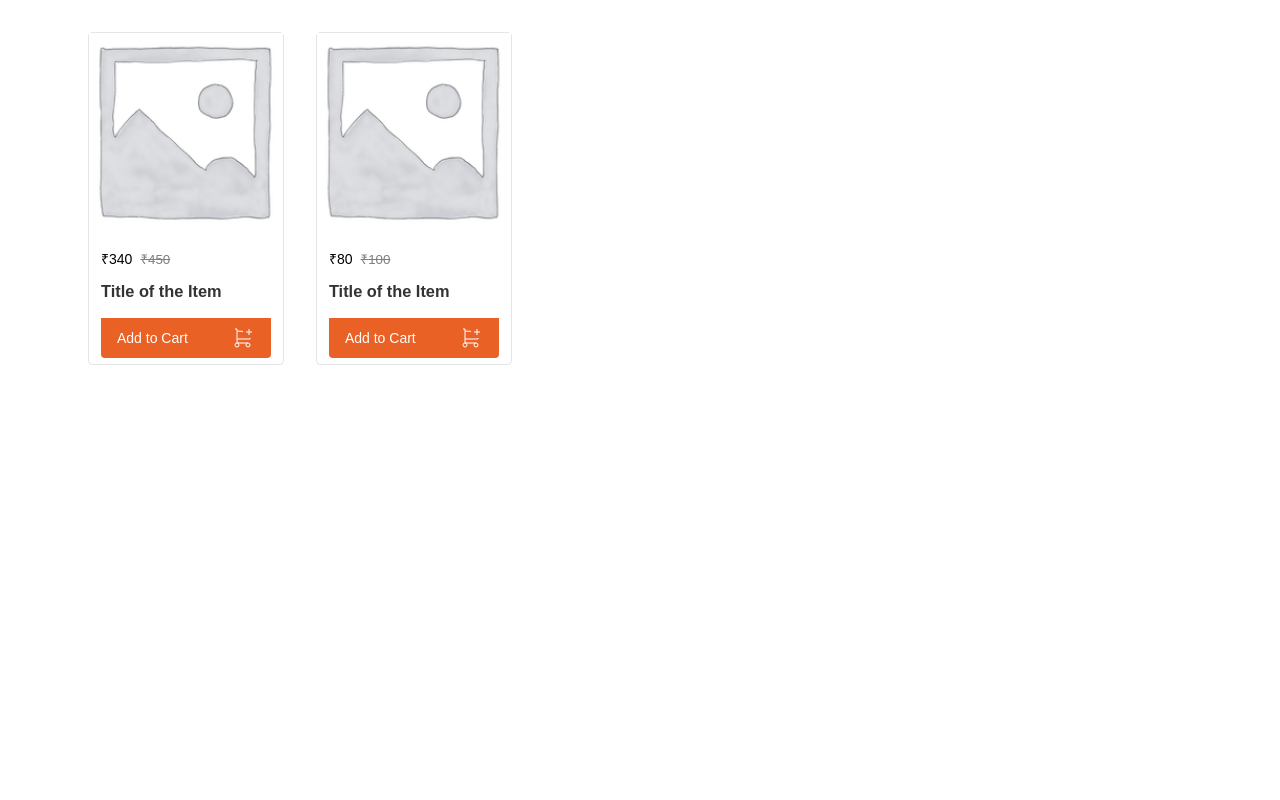
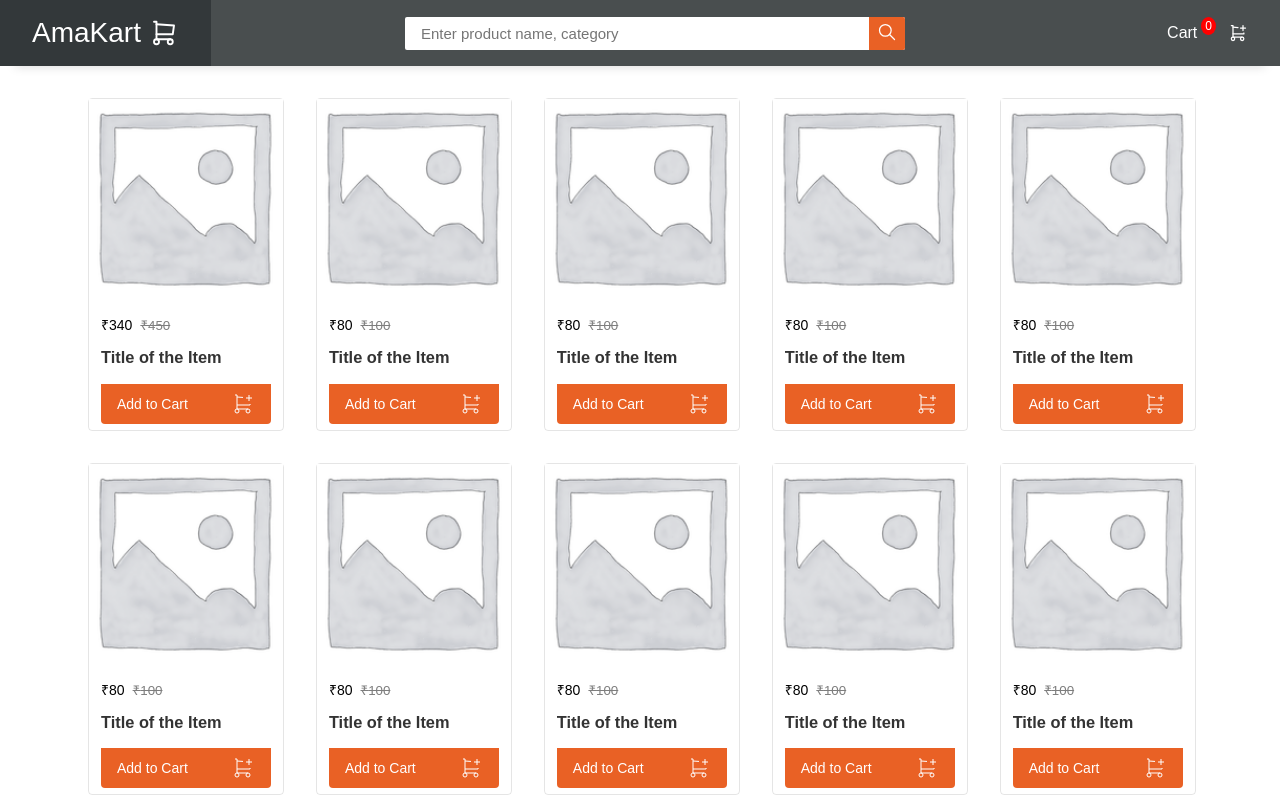
Before and after one commit to rajesh-ranjan-git/Learn-React, a React (Create React App) app: page / in a window 1280 px wide. Shown: the top 800 px of the page. Built offline with nearby package versions, Linux system fonts and the light colour scheme.

Commit message:
Added Header

```diff
--- a/src/App.js
+++ b/src/App.js
@@ -1,9 +1,11 @@
 // import React from "react";
 import Products from "./components/Products/Products";
+import Header from "./components/Layout/header";
 
 const App = () => {
   return (
     <div>
+      <Header />
       <Products />
     </div>
   );
--- /dev/null
+++ b/src/components/Layout/header.js
@@ -0,0 +1,99 @@
+const Header = () => {
+  return (
+    <header>
+      <div className="nav-brand">
+        <a to="/">
+          <span>AmaKart</span>
+          <svg
+            xmlns="http://www.w3.org/2000/svg"
+            className="icon icon-tabler icon-tabler-shopping-cart"
+            width="30"
+            height="30"
+            viewBox="0 0 24 24"
+            strokeWidth="1.5"
+            stroke="white"
+            fill="none"
+            strokeLinecap="round"
+            strokeLinejoin="round"
+          >
+            <path stroke="none" d="M0 0h24v24H0z" fill="none" />
+            <circle cx="6" cy="19" r="2" />
+            <circle cx="17" cy="19" r="2" />
+            <path d="M17 17h-11v-14h-2" />
+            <path d="M6 5l14 1l-1 7h-13" />
+          </svg>
+        </a>
+      </div>
+      <div className="searchBox-container">
+        <form>
+          <input
+            name="search"
+            type="text"
+            id="search"
+            placeholder="Enter product name, category"
+          />
+          <button type="submit">
+            <svg
+              xmlns="http://www.w3.org/2000/svg"
+              className="icon icon-tabler icon-tabler-search"
+              width="20"
+              height="20"
+              viewBox="0 0 24 24"
+              strokeWidth="1.5"
+              stroke="white"
+              fill="none"
+              strokeLinecap="round"
+              strokeLinejoin="round"
+            >
+              <path stroke="none" d="M0 0h24v24H0z" fill="none" />
+              <circle cx="10" cy="10" r="7" />
+              <line x1="21" y1="21" x2="15" y2="15" />
+            </svg>
+          </button>
+        </form>
+        <svg
+          xmlns="http://www.w3.org/2000/svg"
+          className="icon icon-tabler icon-tabler-search"
+          width="20"
+          height="20"
+          viewBox="0 0 24 24"
+          strokeWidth="1.5"
+          stroke="white"
+          fill="none"
+          strokeLinecap="round"
+          strokeLinejoin="round"
+        >
+          <path stroke="none" d="M0 0h24v24H0z" fill="none" />
+          <circle cx="10" cy="10" r="7" />
+          <line x1="21" y1="21" x2="15" y2="15" />
+        </svg>
+      </div>
+      <div className="cart-container">
+        <button>
+          <span data-items={0}>Cart</span>
+          <svg
+            xmlns="http://www.w3.org/2000/svg"
+            className="icon icon-tabler icon-tabler-shopping-cart-plus"
+            width="20"
+            height="20"
+            viewBox="0 0 24 24"
+            strokeWidth="1.5"
+            stroke="white"
+            fill="none"
+            strokeLinecap="round"
+            strokeLinejoin="round"
+          >
+            <path stroke="none" d="M0 0h24v24H0z" fill="none" />
+            <circle cx="6" cy="19" r="2" />
+            <circle cx="17" cy="19" r="2" />
+            <path d="M17 17h-11v-14h-2" />
+            <path d="M6 5l6.005 .429m7.138 6.573l-.143 .998h-13" />
+            <path d="M15 6h6m-3 -3v6" />
+          </svg>
+        </button>
+      </div>
+    </header>
+  );
+};
+
+export default Header;
--- a/src/components/Products/Products.js
+++ b/src/components/Products/Products.js
@@ -15,6 +15,76 @@ const items = [
     title: "Title of the Item",
     thumbnail: "placeholder.png",
   },
+  {
+    id: 2,
+    discountedPrice: 80,
+    price: 100,
+    title: "Title of the Item",
+    thumbnail: "placeholder.png",
+  },
+  {
+    id: 3,
+    discountedPrice: 80,
+    price: 100,
+    title: "Title of the Item",
+    thumbnail: "placeholder.png",
+  },
+  {
+    id: 4,
+    discountedPrice: 80,
+    price: 100,
+    title: "Title of the Item",
+    thumbnail: "placeholder.png",
+  },
+  {
+    id: 5,
+    discountedPrice: 80,
+    price: 100,
+    title: "Title of the Item",
+    thumbnail: "placeholder.png",
+  },
+  {
+    id: 6,
+    discountedPrice: 80,
+    price: 100,
+    title: "Title of the Item",
+    thumbnail: "placeholder.png",
+  },
+  {
+    id: 7,
+    discountedPrice: 80,
+    price: 100,
+    title: "Title of the Item",
+    thumbnail: "placeholder.png",
+  },
+  {
+    id: 8,
+    discountedPrice: 80,
+    price: 100,
+    title: "Title of the Item",
+    thumbnail: "placeholder.png",
+  },
+  {
+    id: 9,
+    discountedPrice: 80,
+    price: 100,
+    title: "Title of the Item",
+    thumbnail: "placeholder.png",
+  },
+  {
+    id: 10,
+    discountedPrice: 80,
+    price: 100,
+    title: "Title of the Item",
+    thumbnail: "placeholder.png",
+  },
+  {
+    id: 11,
+    discountedPrice: 80,
+    price: 100,
+    title: "Title of the Item",
+    thumbnail: "placeholder.png",
+  },
 ];
 
 const Products = () => {
@@ -23,6 +93,16 @@ const Products = () => {
       <div className={"product-list--wrapper"}>
         <ListItem data={items[0]}></ListItem>
         <ListItem data={items[1]}></ListItem>
+        <ListItem data={items[2]}></ListItem>
+        <ListItem data={items[3]}></ListItem>
+        <ListItem data={items[4]}></ListItem>
+        <ListItem data={items[5]}></ListItem>
+        <ListItem data={items[6]}></ListItem>
+        <ListItem data={items[7]}></ListItem>
+        <ListItem data={items[8]}></ListItem>
+        <ListItem data={items[9]}></ListItem>
+        <ListItem data={items[10]}></ListItem>
+        <ListItem data={items[11]}></ListItem>
       </div>
     </div>
   );
--- a/src/index.css
+++ b/src/index.css
@@ -87,3 +87,148 @@ button.cart-add {
 button.cart-add img {
   width: 1.5rem;
 }
+
+header {
+  margin: 0;
+  padding: 0 0px;
+  background-color: rgba(28, 34, 36, 0.8);
+  display: flex;
+  justify-content: space-between;
+  box-shadow: 0 15px 10px -15px #1111112b;
+  position: sticky;
+  z-index: 1024;
+  top: 0;
+}
+
+.nav-brand,
+.cart-container {
+  a,
+  button {
+    display: flex;
+    align-items: center;
+    padding: 12px 32px;
+    text-decoration: none;
+    color: white;
+    font-size: 28px;
+  }
+
+  a svg,
+  button svg {
+    margin-left: 8px;
+    font-size: 30px;
+  }
+
+  &:hover {
+    background-color: rgba(28, 34, 36, 0.5);
+  }
+}
+
+.cart-container {
+  display: flex;
+
+  a,
+  button {
+    margin: auto;
+    background-color: unset;
+    border: unset;
+    cursor: pointer;
+    font-size: 16px;
+  }
+
+  a span:first-child,
+  button span:first-child {
+    padding-right: 8px;
+  }
+
+  a span:first-child[data-items]::after,
+  button span:first-child[data-items]::after {
+    position: relative;
+    content: attr(data-items);
+    font-size: 12px;
+    background-color: red;
+    padding: 2px 4px;
+    border-radius: 50%;
+    top: -8px;
+    right: -4px;
+  }
+}
+
+.searchBox-container {
+  align-self: center;
+  flex-grow: 1;
+}
+
+.searchBox-container form {
+  position: relative;
+  display: flex;
+  max-width: 100%;
+  margin: 0 80px;
+  justify-content: center;
+}
+
+.searchBox-container input {
+  flex-grow: 1;
+  padding: 8px 56px 8px 16px;
+  border: transparent;
+  border-radius: 2px;
+  width: 100%;
+  font-size: 15px;
+  color: rgba(128, 128, 128, 0.897);
+  outline: rgba(28, 34, 36, 0.5);
+  max-width: 500px;
+}
+
+.searchBox-container button[type="submit"] {
+  background-color: rgb(233, 97, 37);
+  position: relative;
+  right: 36px;
+  padding-right: 8px !important;
+  padding-left: 8px !important;
+  border: unset;
+  border-top-right-radius: 2px;
+  border-bottom-right-radius: 2px;
+  cursor: pointer;
+}
+
+.searchBox-container form + svg {
+  display: none;
+}
+
+/* Media Queries */
+@media screen and (max-width: 768px) {
+  .nav-brand,
+  .cart-container {
+    a,
+    button {
+      font-size: 22px;
+      padding: 14px 16px;
+    }
+  }
+
+  .cart-container {
+    a,
+    button {
+      font-size: 16px;
+    }
+  }
+
+  .searchBox-container form {
+    margin: 0 0px;
+  }
+}
+
+@media screen and (max-width: 450px) {
+  .cart-container a span:first-child,
+  .cart-container button span:first-child {
+    display: none;
+  }
+
+  .searchBox-container form {
+    display: none;
+  }
+
+  .searchBox-container form + svg {
+    margin-left: auto;
+    display: block;
+  }
+}
```
